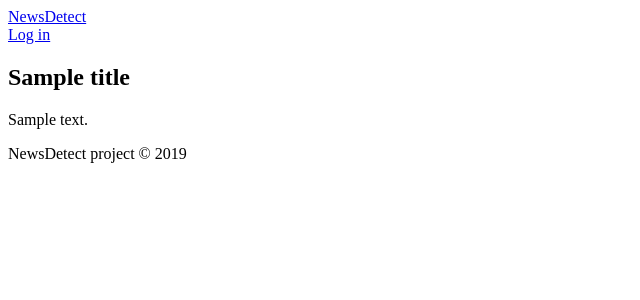
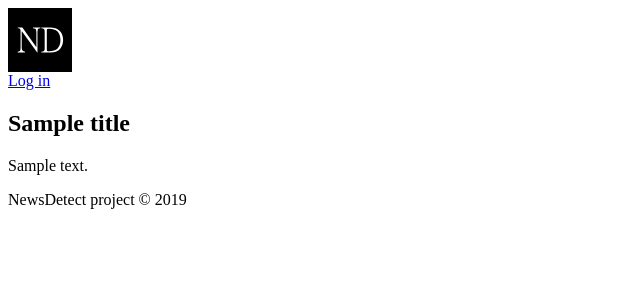
Before and after one commit to doctorjuta/newsparser, a Django app: template templates/page-about.html in a window 1280 px wide. Shown: the top 300 px of the page, without its empty margins (0-640 px from the left). Run offline with Django 3.2, Linux system fonts and the light colour scheme; the template is opened without the code that fills it: most values are stand-ins (such as "Sample title", 1, 10 or a date in 2020); style sheets or scripts are compiled from the project's sources; some libraries are stand-ins or nearby versions.

Commit message:
Added logo image.

```diff
--- a/static/src/less/style.less
+++ b/static/src/less/style.less
@@ -53,3 +53,24 @@ body {
         }
     }
 }
+
+
+.header {
+    .logo {
+        svg {
+            display: block;
+            width: 64px;
+            height: 64px;
+            path {
+                will-change: fill;
+                -webkit-transition: fill .3s;
+                transition: fill .3s;
+            }
+            &:hover {
+                path {
+                    fill: #363636;
+                }
+            }
+        }
+    }
+}
--- a/templates/elements/header.html
+++ b/templates/elements/header.html
@@ -1,8 +1,11 @@
 {% load i18n %}
 
+<header class="header">
     <nav class="navbar" role="navigation" aria-label="main navigation">
         <div class="navbar-brand">
-        <a class="navbar-item" href="{% url 'home_page' %}">NewsDetect</a>
+            <a class="navbar-item logo" href="{% url 'home_page' %}">
+                {% include 'elements/logo.html' %}
+            </a>
             {% if user.is_authenticated %}
                 <a role="button" class="navbar-burger burger" aria-label="menu" aria-expanded="false" data-target="navbarBasicExample">
                     <span aria-hidden="true"></span>
@@ -39,3 +42,4 @@
             </div>
         </div>
     </nav>
+</header>
--- /dev/null
+++ b/templates/elements/logo.html
@@ -0,0 +1 @@
+<svg xmlns="http://www.w3.org/2000/svg" viewBox="0 0 55.325 55.325" height="209.102" width="209.102"><path d="M0 0v55.325h55.325V0zm8.376 16.833h4.04l12.118 17.153v-12.5c0-1.756-.243-2.897-.731-3.424-.332-.332-1.074-.546-2.225-.644v-.585h6.382v.585c-1.035.137-1.679.351-1.933.644-.37.488-.556 1.63-.556 3.425v17.241h-.058l-13.26-18.5h-.294v13.144c0 1.697.215 2.839.645 3.424.41.605 1.16.957 2.253 1.054v.586h-6.38v-.586c1.248-.136 2.019-.644 2.312-1.522.117-.351.175-1.337.175-2.956V18.998c-.488-.76-.898-1.23-1.23-1.405-.195-.097-.614-.155-1.258-.175zm20.433.058h7.61c3.494 0 6.206.907 8.138 2.722 2.05 1.874 3.074 4.577 3.074 8.109 0 2.732-.722 5.054-2.167 6.967-1.912 2.498-4.79 3.747-8.635 3.747h-8.02v-.586c1.151-.097 1.922-.332 2.312-.702.39-.39.586-1.162.586-2.313V20.521c0-1.21-.206-2.01-.615-2.4-.332-.313-1.093-.527-2.283-.645zm6.264.995c-.703 0-1.152.147-1.347.44-.117.175-.176.536-.176 1.083v16.48c0 .664.157 1.103.47 1.318.233.156.711.234 1.433.234 6.577 0 9.865-3.23 9.865-9.69 0-3.24-.897-5.776-2.693-7.61-1.424-1.503-3.942-2.255-7.552-2.255z"/></svg>
```
Lines whose indentation alone changed are shown as unchanged.
